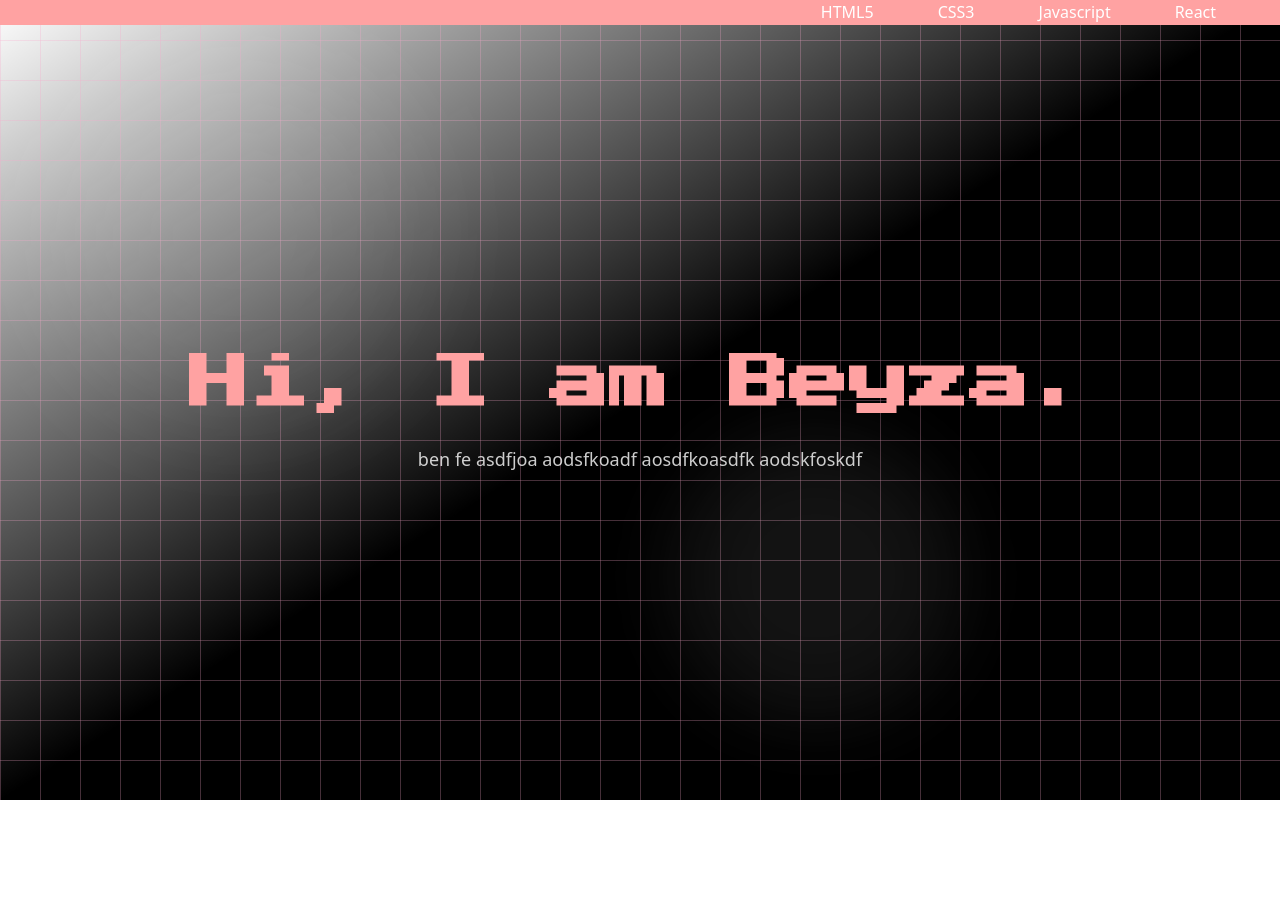
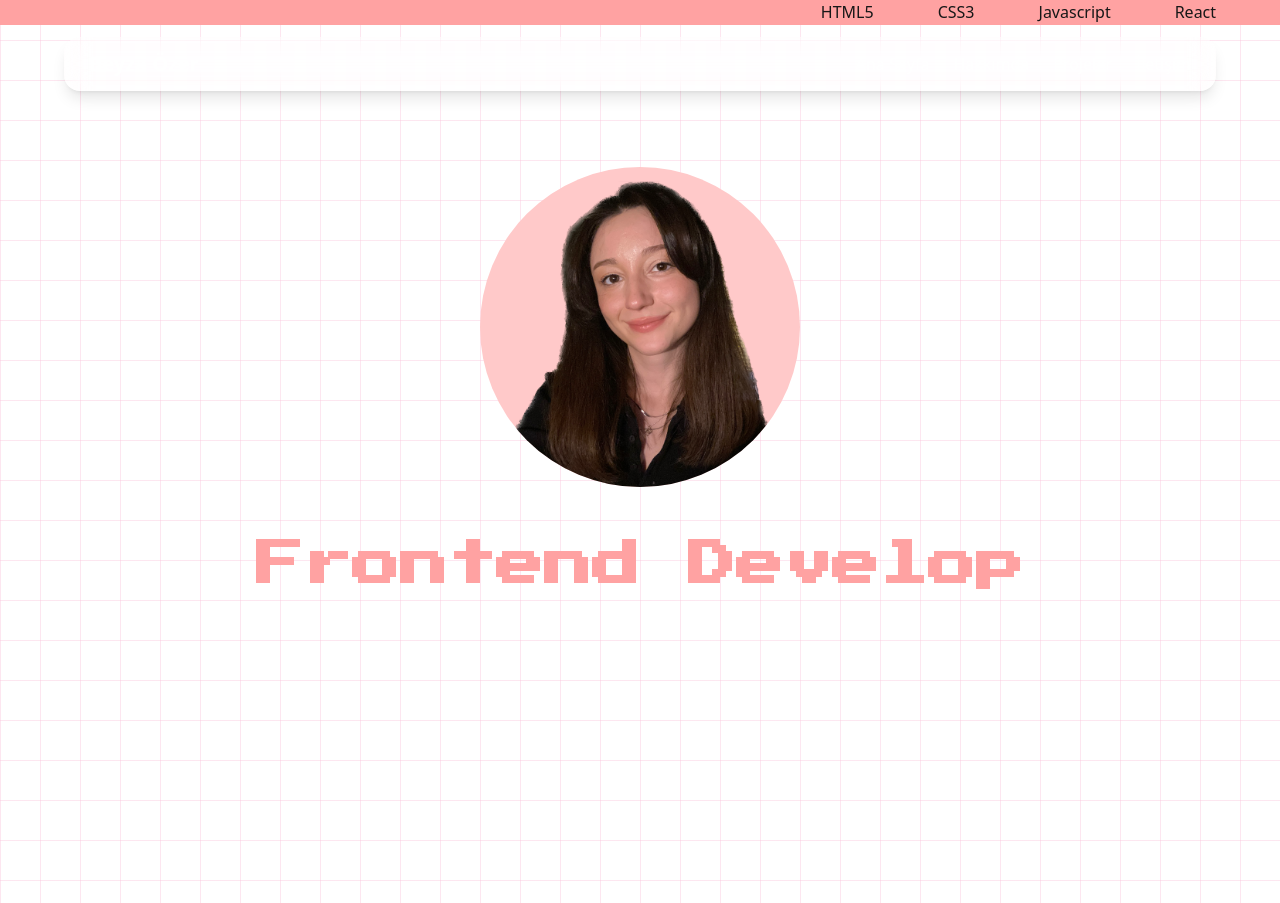
Before and after one commit to beeyzaozer/personal-portfolio, a Next.js app in the folder personal-portfolio/: page / in a window 1280 px wide. Before the commit the page ends 800 px from the top, so only its background shows below. Built offline with nearby package versions, Linux system fonts and the light colour scheme.

Commit message:
refactor

```diff
--- /dev/null
+++ b/personal-portfolio/app/about/page.tsx
@@ -0,0 +1,9 @@
+import React from 'react'
+
+function AboutMe() {
+  return (
+    <div>AboutMe</div>
+  )
+}
+
+export default AboutMe
--- /dev/null
+++ b/personal-portfolio/app/connect-me/page.tsx
@@ -0,0 +1,7 @@
+function ConnectMe() {
+  return (
+    <div>ConnectMe</div>
+  )
+}
+
+export default ConnectMe
--- a/personal-portfolio/app/globals.css
+++ b/personal-portfolio/app/globals.css
@@ -59,7 +59,7 @@ body {
   overflow: hidden;
   white-space: nowrap;
   border-right: 2px solid white;
-  animation: typing 2.8s steps(14, end), blink 0.7s step-end infinite;
+  animation: typing 2.8s steps(18, end), blink 0.7s step-end infinite;
 }
 
 
--- a/personal-portfolio/app/layout.tsx
+++ b/personal-portfolio/app/layout.tsx
@@ -1,5 +1,7 @@
 import { Geist, Geist_Mono, Press_Start_2P } from "next/font/google";
 import "./globals.css";
+import Navbar from "@/components/Navbar";
+import Marquee from "@/components/UpperText";
 
 const geistSans = Geist({
   variable: "--font-geist-sans",
@@ -16,13 +18,45 @@ const pressStart2P = Press_Start_2P({
   weight: "400",
 });
 
+export const metadata = {
+  title: "Portfolio",
+  description: "Beyza'nın kişisel portfolyosu",
+};
+
 export default function RootLayout({ children }: { children: React.ReactNode }) {
   return (
-    <html lang="en">
-      <body
-        className={`${geistSans.variable} ${geistMono.variable} ${pressStart2P.variable} antialiased`}
-      >
-        {children}
+    <html lang="tr">
+      <body className={`relative min-h-screen overflow-hidden bg-gradient-to-br from-black-400 via-black to-black text-white ${geistSans.variable} ${geistMono.variable} ${pressStart2P.variable} antialiased`}>
+        <div className="absolute inset-0 bg-grid-pattern opacity-70 z-0 pointer-events-none" />
+
+        <div className="absolute top-10 right-2/3 w-96 h-96 bg-white/10 rounded-full blur-3xl animate-pulse pointer-events-none" />
+        <div className="absolute bottom-20 right-1/4 w-72 h-72 bg-white/10 rounded-full blur-2xl animate-pulse pointer-events-none" />
+
+        <div className="z-10 relative h-[25px] w-full overflow-hidden">
+          <Marquee
+            items={[
+              "HTML5",
+              "CSS3",
+              "Javascript",
+              "React",
+              "Redux Toolkit",
+              "Next.js",
+              "TailwindCss",
+              "HTML5",
+              "CSS3",
+              "Javascript",
+              "React",
+              "Redux Toolkit",
+              "Next.js",
+              "TailwindCss",
+            ]}
+            speed={52}
+          />
+        </div>
+        <Navbar />
+        <div className="z-10 relative min-h-[calc(100vh-25px)] px-4">
+          {children}
+        </div>
       </body>
     </html>
   );
--- a/personal-portfolio/app/page.tsx
+++ b/personal-portfolio/app/page.tsx
@@ -1,44 +1,13 @@
-import Marquee from "@/components/UpperText";
+import ProfilePhoto from "@/components/ProfilePhoto";
 
 export default function Home() {
   return (
-    <main className="relative min-h-screen overflow-hidden bg-gradient-to-br from-black-400 via-black to-black text-white">
-      <div className="absolute inset-0 bg-grid-pattern opacity-70 z-0 pointer-events-none" />
-      <div className="absolute top-10 right-2/3 w-96 h-96 bg-white/10 rounded-full blur-3xl animate-pulse pointer-events-none" />
-      <div className="absolute bottom-20 right-1/4 w-72 h-72 bg-white/10 rounded-full blur-2xl animate-pulse pointer-events-none" />
-
-      <div className="z-10 relative">
-        <div className="h-[25px] w-full overflow-hidden">
-          <Marquee
-            items={[
-              "HTML5",
-              "CSS3",
-              "Javascript",
-              "React",
-              "Redux Toolkit",
-              "Next.js",
-              "TailwindCss",
-              "HTML5",
-              "CSS3",
-              "Javascript",
-              "React",
-              "Redux Toolkit",
-              "Next.js",
-              "TailwindCss",
-            ]}
-            speed={52}
-          />
-        </div>
-      </div>
-
-      <div className="z-10 relative flex flex-col items-center justify-center min-h-[calc(100vh-25px)] px-4 py-16">
-        <h1 className="text-4xl md:text-6xl font-bold text-center mb-8 pixel typing">
-          Hi, I am Beyza.
-        </h1>
-        <p className="text-center max-w-xl text-lg text-white/80">
-           ben fe asdfjoa aodsfkoadf aosdfkoasdfk aodskfoskdf
-        </p>
-      </div>
-    </main>
+    <div className="z-10 relative flex flex-col items-center justify-start min-h-screen px-4 py-16">
+      <ProfilePhoto />
+      <div className="h-6 sm:h-8 md:h-12" />
+      <h1 className="text-xl sm:text-3xl md:text-5xl font-bold text-center mb-4 pixel typing max-w-[90vw] sm:max-w-[80vw] md:max-w-[60vw] leading-tight">
+        Frontend Developer.
+      </h1>
+    </div>
   );
 }
--- /dev/null
+++ b/personal-portfolio/app/projects/page.tsx
@@ -0,0 +1,33 @@
+import Card from '@/components/Card'
+
+type CardContent = {
+  title: string
+}
+
+function Projects() {
+  const cardContents: CardContent[] = [
+    // {
+    //   title: "test",
+    //   image: "image",
+    //   description: "description",
+    //   tech: "tectnologies",
+    //   link: "link"
+    // },
+    {
+      title: "test2"
+    },
+    {
+      title: "test3"
+    },
+  ]
+
+  return (
+    <div className='grid sm:grid-cols-1 md:grid-cols-3 p-4 gap-4'>
+    {
+      cardContents.map((cardContent, index) => (<Card key={index} cardContent={cardContent}/>))
+    }
+    </div>
+  )
+}
+
+export default Projects
--- /dev/null
+++ b/personal-portfolio/components/Card.tsx
@@ -0,0 +1,15 @@
+import React from 'react'
+
+type CardProps = {
+  cardContent: {
+    title: string,
+  }
+}
+
+function Card({ cardContent }: CardProps) {
+  return (
+    <div>{cardContent.title}</div>
+  )
+}
+
+export default Card
--- /dev/null
+++ b/personal-portfolio/components/Navbar.tsx
@@ -0,0 +1,63 @@
+'use client';
+import Link from 'next/link';
+import { useState } from 'react';
+import { Menu, X } from 'lucide-react';
+
+const navItems = [
+  { href: '/', label: 'Ana Sayfa' },
+  { href: '/about', label: 'Hakkımda' },
+  { href: '/projects', label: 'Projeler' },
+  { href: '/contact', label: 'İletişim' },
+];
+
+export default function Navbar() {
+  const [isOpen, setIsOpen] = useState(false);
+
+  return (
+    <nav className="z-50 w-full px-4 py-3">
+      <div className="max-w-6xl mx-auto flex items-center justify-between bg-white/10 backdrop-blur-md rounded-2xl px-6 py-3 shadow-lg border border-white/20">
+        <h1 className="text-xl font-bold text-white">Beyza Özer</h1>
+
+        <div className="md:hidden">
+          <button
+            onClick={() => setIsOpen(!isOpen)}
+            className="text-white focus:outline-none"
+            aria-label="Toggle Menu"
+          >
+            {isOpen ? <X size={24} /> : <Menu size={24} />}
+          </button>
+        </div>
+
+        <ul className="hidden md:flex gap-6 text-white font-medium">
+          {navItems.map(({ href, label }) => (
+            <li key={href}>
+              <Link
+                href={href}
+                className="hover:text-pink-300 transition-colors duration-200"
+              >
+                {label}
+              </Link>
+            </li>
+          ))}
+        </ul>
+      </div>
+
+      {/* Mobile Menu */}
+      {isOpen && (
+        <ul className="md:hidden mt-2 space-y-2 bg-white/10 backdrop-blur-md rounded-xl px-6 py-4 shadow-md border border-white/20 text-white font-medium">
+          {navItems.map(({ href, label }) => (
+            <li key={href}>
+              <Link
+                href={href}
+                className="block hover:text-pink-300 transition-colors duration-200"
+                onClick={() => setIsOpen(false)}
+              >
+                {label}
+              </Link>
+            </li>
+          ))}
+        </ul>
+      )}
+    </nav>
+  );
+}
--- /dev/null
+++ b/personal-portfolio/components/ProfilePhoto.tsx
@@ -0,0 +1,20 @@
+import Image from 'next/image'
+
+const ProfilePhoto = () => {
+  return (
+    <div className="w-56 h-56 sm:w-40 sm:h-40 md:w-56 md:h-56 lg:w-80 lg:h-80 rounded-full overflow-hidden relative bg-red-200">
+      <Image
+        src="/assets/beyzaozer.png"
+        alt="Picture of the author"
+        fill
+        className="object-cover"
+        sizes="(max-width: 640px) 160px,
+               (max-width: 768px) 160px,
+               (max-width: 1024px) 224px,
+               288px"
+      />
+    </div>
+  );
+};
+
+export default ProfilePhoto;
```
Also changed, not shown: personal-portfolio/package.json (+7 -6 lines), personal-portfolio/public/assets/beyzaozer.png (added), 1 other file (tests, documents, lock files or other folders).
